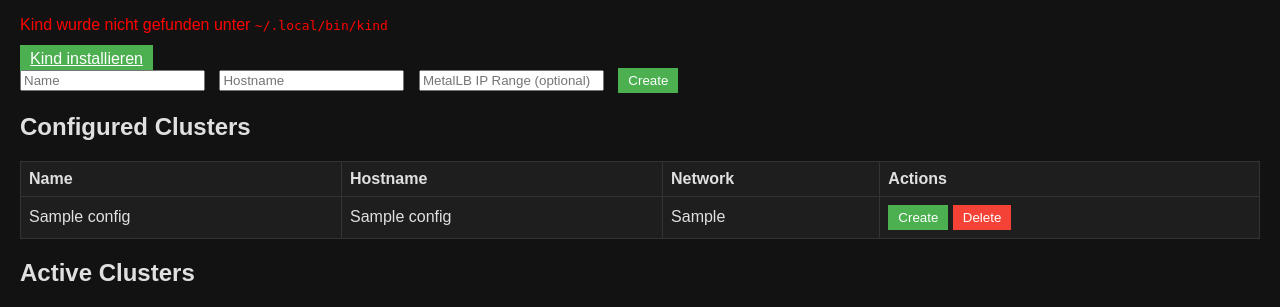
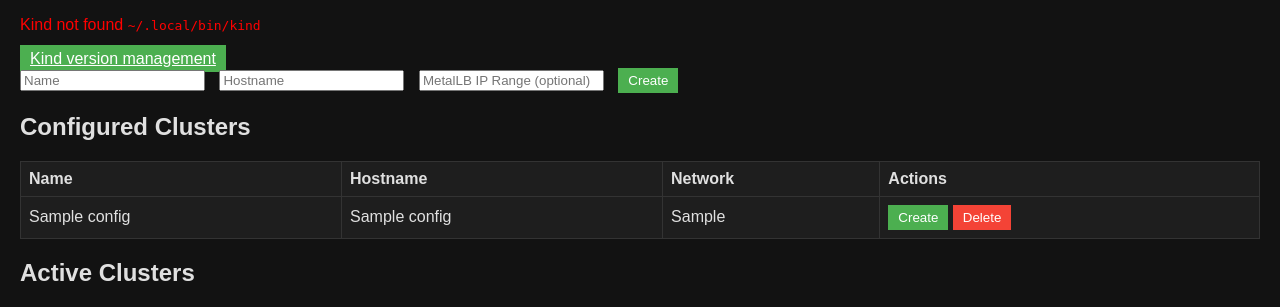
Before and after one commit to wlanboy/kind-web-controller, a FastAPI app: page / in a window 1280 px wide. Shown: the part 57-364 px from the top of the page. Run offline with FastAPI, Linux system fonts and the light colour scheme; tables that the repository leaves empty hold one stand-in row (values such as "Sample post"); some libraries are stand-ins or nearby versions.

Commit message:
new screenshots for overview

```diff
--- a/main.py
+++ b/main.py
@@ -38,7 +38,7 @@
         "active": active,
         "active_names": active_names,
         "kind_installed": kind_installed,
-        "kind_path": KIND_BIN,
+        "kind_path": "~/.local/bin/kind",
         "theme": theme
     })
 
--- a/templates/dashboard.html
+++ b/templates/dashboard.html
@@ -13,10 +13,10 @@
 
 
 {% if kind_installed %}
-  <p style="color: green;">Kind ist installiert unter <code>{{ kind_path }}</code></p>
+  <p style="color: green;">Kind available <code>{{ kind_path }}</code></p>
 {% else %}
-  <p style="color: red;">Kind wurde nicht gefunden unter <code>~/.local/bin/kind</code></p>
-  <a href="/kind?theme={{ request.query_params.get('theme', 'dark') }}" class="btn green">Kind installieren</a>
+  <p style="color: red;">Kind not found <code>~/.local/bin/kind</code></p>
+  <a href="/kind?theme={{ request.query_params.get('theme', 'dark') }}" class="btn green">Kind version management</a>
 {% endif %}
 
 <form hx-post="/create-config" hx-target="#configs" hx-swap="innerHTML">
```
Also changed, not shown: README.md, 3 other files.
